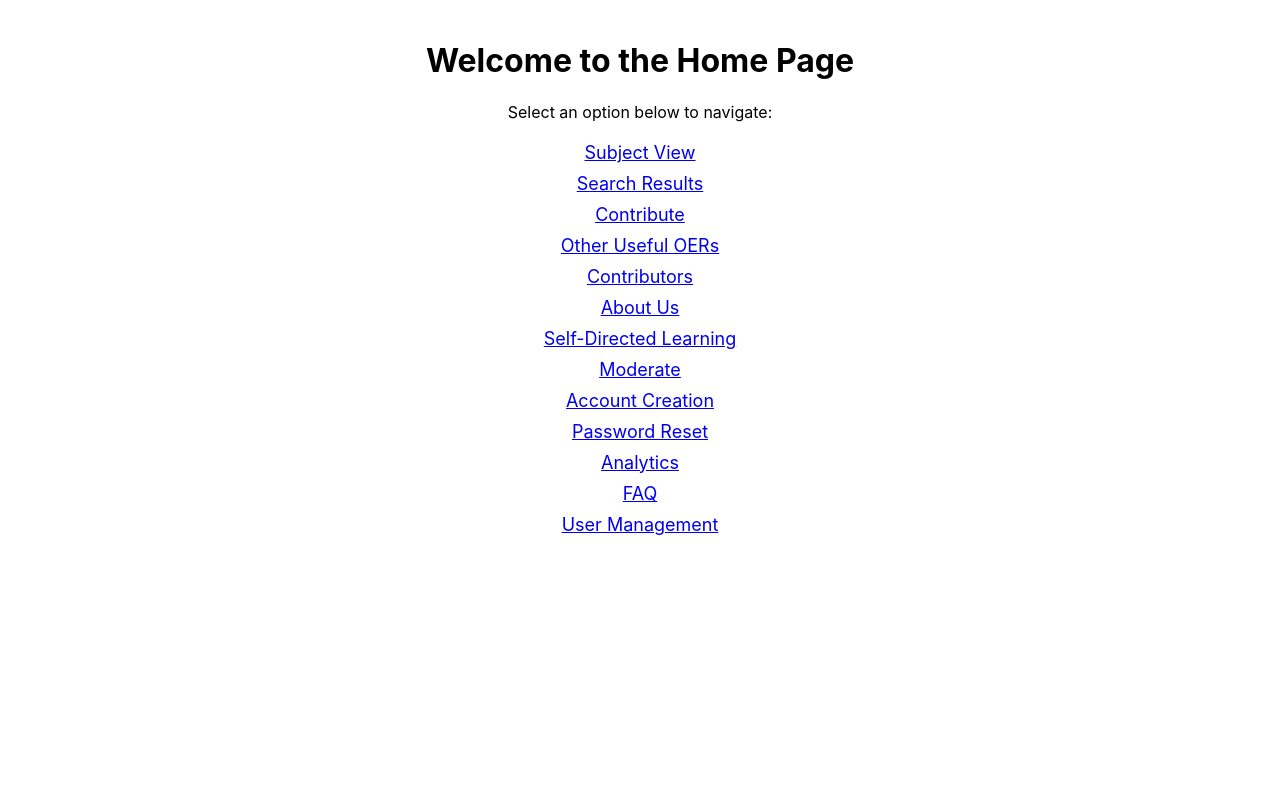
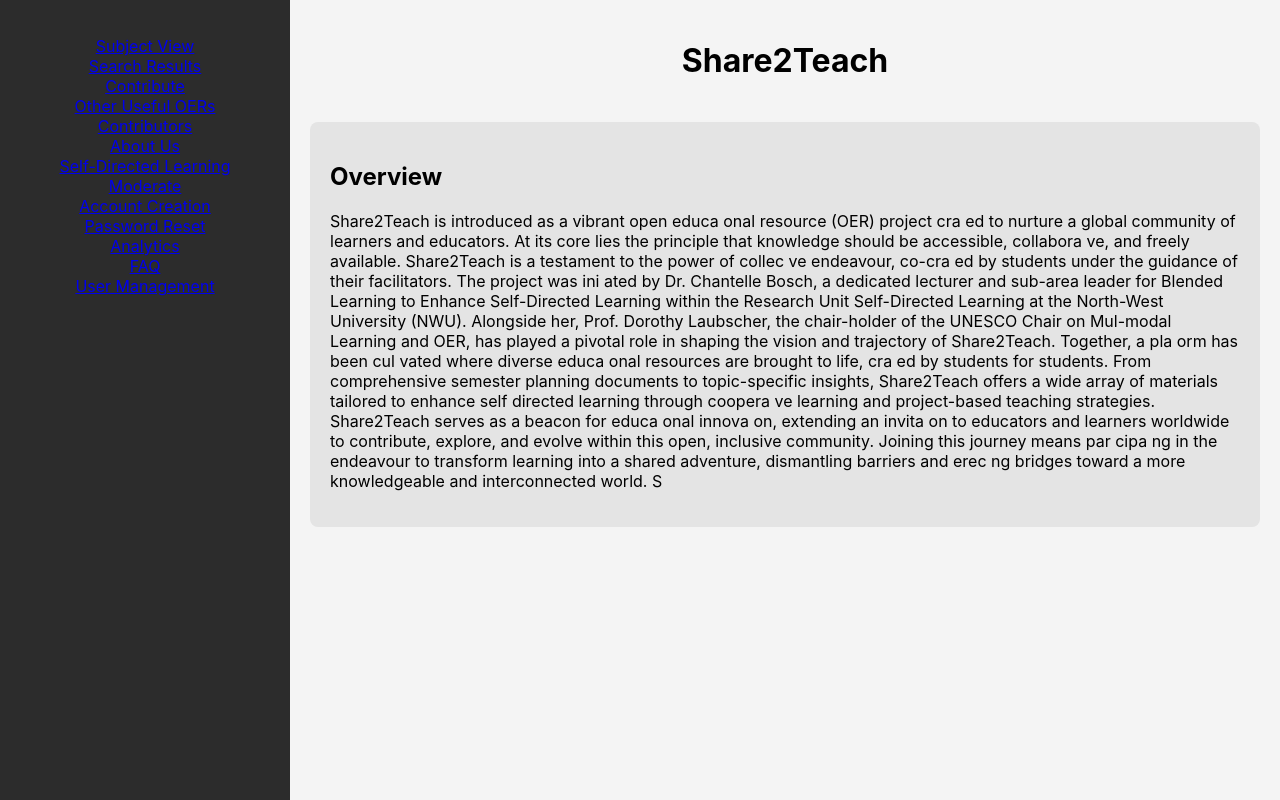
Before and after one commit to TS29TR21/Front-end, a React (Create React App) app in the folder frontend-bananaboat/: page / in a window 1280 px wide. Built offline with nearby package versions, Linux system fonts and the light colour scheme.

Commit message:
update home.js

```diff
--- a/frontend-bananaboat/src/components/home.js
+++ b/frontend-bananaboat/src/components/home.js
@@ -1,72 +1,167 @@
 import React from "react";
-import { Link } from "react-router-dom"; // Ensure you have react-router-dom installed
+import { Link } from "react-router-dom"; // Ensure react-router-dom is installed
 
 const Home = () => {
   return (
-    <div style={styles.container}>
-      <h1>Welcome to the Home Page</h1>
-      <p>Select an option below to navigate:</p>
-      <nav style={styles.nav}>
-        <ul style={styles.list}>
-          <li style={styles.listItem}>
+    <div style={styles.pageContainer}>
+      {/* Sidebar */}
+      <aside style={styles.sidebar}>
+        <nav>
+          <ul style={styles.sidebarList}>
+            <li>
               <Link to="/subject-view">Subject View</Link>
             </li>
-          <li style={styles.listItem}>
+            <li>
               <Link to="/resource-search-page">Search Results</Link>
             </li>
-          <li style={styles.listItem}>
+            <li>
               <Link to="/file-upload-page">Contribute</Link>
             </li>
-          <li style={styles.listItem}>
+            <li>
               <Link to="/other-oers">Other Useful OERs</Link>
             </li>
-          <li style={styles.listItem}>
+            <li>
               <Link to="/contributors">Contributors</Link>
             </li>
-          <li style={styles.listItem}>
+            <li>
               <Link to="/about-us">About Us</Link>
             </li>
-          <li style={styles.listItem}>
+            <li>
               <Link to="/self-directed-learning">Self-Directed Learning</Link>
             </li>
-          <li style={styles.listItem}>
+            <li>
               <Link to="/moderate-page">Moderate</Link>
             </li>
-          <li style={styles.listItem}>
+            <li>
               <Link to="/register-page">Account Creation</Link>
             </li>
-          <li style={styles.listItem}>
+            <li>
               <Link to="/reset-password-page">Password Reset</Link>
             </li>
-          <li style={styles.listItem}>
+            <li>
               <Link to="/analytics">Analytics</Link>
             </li>
-          <li style={styles.listItem}>
+            <li>
               <Link to="/faq">FAQ</Link>
             </li>
-          <li style={styles.listItem}>
+            <li>
               <Link to="/user-management">User Management</Link>
             </li>
           </ul>
         </nav>
+      </aside>
+
+      {/* Main Content */}
+      <main style={styles.mainContent}>
+        <header style={styles.header}>
+          <h1>Share2Teach</h1>
+        </header>
+        <section style={styles.banner}>
+          {/* <img
+            src="https://placehold.co/600x200" // Replace with actual image source
+            alt="Empower students"
+            style={styles.bannerImage}
+          />*/}
+          <div style={styles.bannerText}>
+            <h2>Overview</h2>
+            <p>
+              Share2Teach is introduced as a vibrant open educa onal resource
+              (OER) project cra ed to nurture a global community of learners and
+              educators. At its core lies the principle that knowledge should be
+              accessible, collabora ve, and freely available. Share2Teach is a
+              testament to the power of collec ve endeavour, co-cra ed by
+              students under the guidance of their facilitators. The project was
+              ini ated by Dr. Chantelle Bosch, a dedicated lecturer and sub-area
+              leader for Blended Learning to Enhance Self-Directed Learning
+              within the Research Unit Self-Directed Learning at the North-West
+              University (NWU). Alongside her, Prof. Dorothy Laubscher, the
+              chair-holder of the UNESCO Chair on Mul-modal Learning and OER,
+              has played a pivotal role in shaping the vision and trajectory of
+              Share2Teach. Together, a pla orm has been cul vated where diverse
+              educa onal resources are brought to life, cra ed by students for
+              students. From comprehensive semester planning documents to
+              topic-specific insights, Share2Teach offers a wide array of
+              materials tailored to enhance self directed learning through
+              coopera ve learning and project-based teaching strategies.
+              Share2Teach serves as a beacon for educa onal innova on, extending
+              an invita on to educators and learners worldwide to contribute,
+              explore, and evolve within this open, inclusive community. Joining
+              this journey means par cipa ng in the endeavour to transform
+              learning into a shared adventure, dismantling barriers and erec ng
+              bridges toward a more knowledgeable and interconnected world. S
+            </p>
+          </div>
+        </section>
+
+        <section style={styles.navSection}></section>
+      </main>
     </div>
   );
 };
 
-// Basic styles for the component
+// Styles for the page
 const styles = {
-  container: {
-    textAlign: "center",
+  pageContainer: {
+    display: "flex",
+    height: "100vh",
+  },
+  sidebar: {
+    width: "250px",
+    backgroundColor: "#2c2c2c",
     padding: "20px",
+    color: "white",
   },
-  nav: {
-    marginTop: "20px",
-  },
-  list: {
+  sidebarList: {
     listStyleType: "none",
     padding: 0,
   },
-  listItem: {
+  sidebarListItem: {
+    marginBottom: "10px",
+    fontSize: "18px",
+  },
+  mainContent: {
+    flex: 1,
+    padding: "20px",
+    backgroundColor: "#f4f4f4",
+    overflowY: "auto",
+  },
+  header: {
+    textAlign: "center",
+    paddingBottom: "20px",
+  },
+  banner: {
+    display: "flex",
+    alignItems: "center",
+    justifyContent: "center",
+    backgroundColor: "#e4e4e4",
+    padding: "20px",
+    borderRadius: "8px",
+    marginBottom: "30px",
+  },
+  bannerImage: {
+    maxWidth: "50%",
+    marginRight: "20px",
+  },
+  bannerText: {
+    textAlign: "left",
+  },
+  donateButton: {
+    marginTop: "10px",
+    padding: "10px 20px",
+    backgroundColor: "#4CAF50",
+    color: "white",
+    border: "none",
+    borderRadius: "5px",
+    cursor: "pointer",
+  },
+  navSection: {
+    textAlign: "center",
+  },
+  linkList: {
+    listStyleType: "none",
+    padding: 0,
+  },
+  linkListItem: {
     margin: "10px 0",
     fontSize: "18px",
   },
```
Lines whose indentation alone changed are shown as unchanged.
